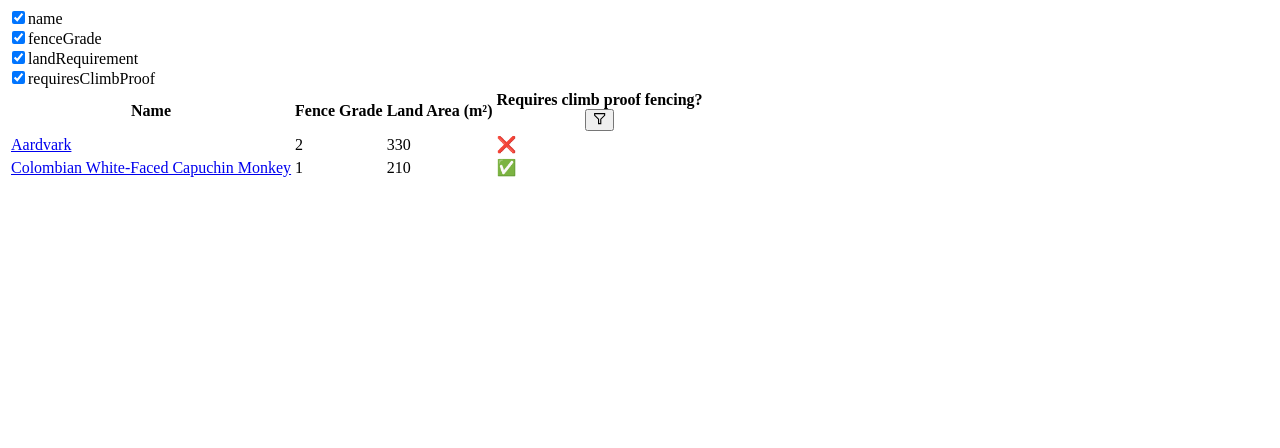
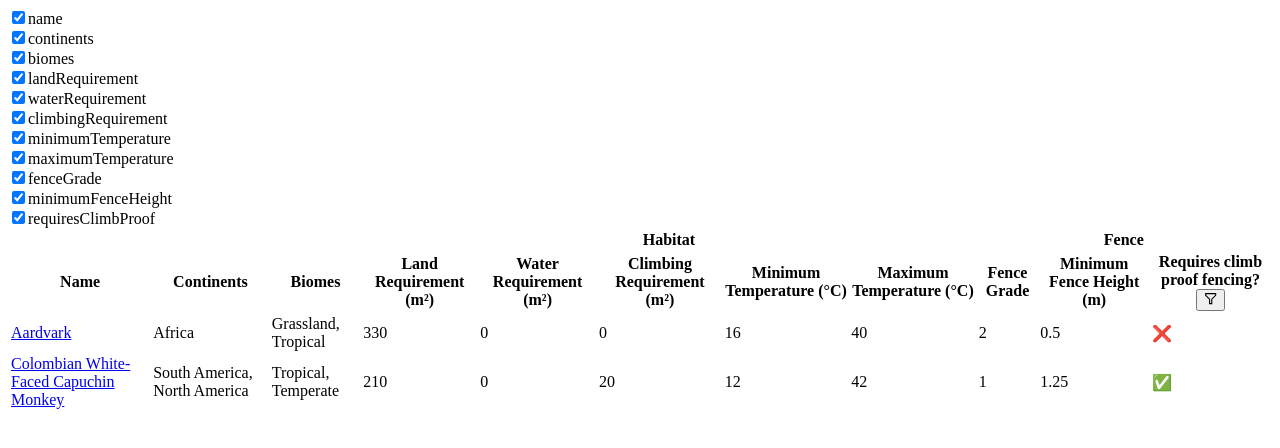
Before and after one commit to CodingGreen/pz-animal-list, a Gatsby site: page / in a window 1280 px wide. Built offline with nearby package versions, Linux system fonts and the light colour scheme; Gatsby itself is replaced by a stand-in of ours.

Commit message:
:sparkles: Added group column headers

```diff
--- a/src/components/DataTable.jsx
+++ b/src/components/DataTable.jsx
@@ -38,11 +38,13 @@ const DataTable = () => {
               <tr {...headerGroup.getHeaderGroupProps()}>
                 {headerGroup.headers.map((column) => (
                   <th {...column.getHeaderProps()}>
-                    <span {...column.getSortByToggleProps()}>
-                      {column.render('Header')}
-                      {column.isSorted ? (column.isSortedDesc ? ' 🔽' : ' 🔼') : ''}
-                    </span>
-                    <div>{column.canFilter ? column.render('Filter') : null}</div>
+                    {column.canSort ? (
+                      <span {...column.getSortByToggleProps()}>
+                        {column.render('Header')}
+                        {column.isSorted ? (column.isSortedDesc ? ' 🔽' : ' 🔼') : ''}
+                      </span>
+                    ) : column.render('Header')}
+                    {column.canFilter ? column.render('Filter') : null}
                   </th>
                 ))}
               </tr>
--- a/src/config/columnsConfig.jsx
+++ b/src/config/columnsConfig.jsx
@@ -11,13 +11,58 @@ export default [
     disableFilters: true,
   },
   {
+    Header: 'Continents',
+    accessor: 'continents',
+    Cell: ({ value }) => value.join(', '),
+    disableFilters: true,
+  },
+  {
+    Header: 'Biomes',
+    accessor: 'biomes',
+    Cell: ({ value }) => value.join(', '),
+    disableFilters: true,
+  },
+  {
+    Header: 'Habitat',
+    columns: [
+      {
+        Header: 'Land Requirement (m²)',
+        accessor: 'landRequirement',
+        disableFilters: true,
+      },
+      {
+        Header: 'Water Requirement (m²)',
+        accessor: 'waterRequirement',
+        disableFilters: true,
+      },
+      {
+        Header: 'Climbing Requirement (m²)',
+        accessor: 'climbingRequirement',
+        disableFilters: true,
+      },
+      {
+        Header: 'Minimum Temperature (°C)',
+        accessor: 'minimumTemperature',
+        disableFilters: true,
+      },
+      {
+        Header: 'Maximum Temperature (°C)',
+        accessor: 'maximumTemperature',
+        disableFilters: true,
+      },
+    ],
+  },
+  {
+    Header: 'Fence',
+    columns: [
+      {
         Header: 'Fence Grade',
         accessor: 'fenceGrade',
         disableFilters: true,
       },
       {
-    Header: 'Land Area (m²)',
-    accessor: 'landRequirement',
+        Header: 'Minimum Fence Height (m)',
+        accessor: 'minimumFenceHeight',
         disableFilters: true,
       },
       {
@@ -32,4 +77,6 @@ export default [
         Filter: SelectColumnFilter,
         filter: 'equals',
       },
+    ],
+  },
 ];
--- a/src/data/animals.json
+++ b/src/data/animals.json
@@ -15,7 +15,7 @@
         "minimumTemperature": 16,
         "maximumTemperature": 40,
         "fenceGrade": 2,
-        "fenceMinimumHeight": 0.5,
+        "minimumFenceHeight": 0.5,
         "requiresClimbProof": false
     },
     {
@@ -35,7 +35,7 @@
         "minimumTemperature": 12,
         "maximumTemperature": 42,
         "fenceGrade": 1,
-        "fenceMinimumHeight": 1.25,
+        "minimumFenceHeight": 1.25,
         "requiresClimbProof": true
     }
 ]
```
Lines whose indentation alone changed are shown as unchanged.
